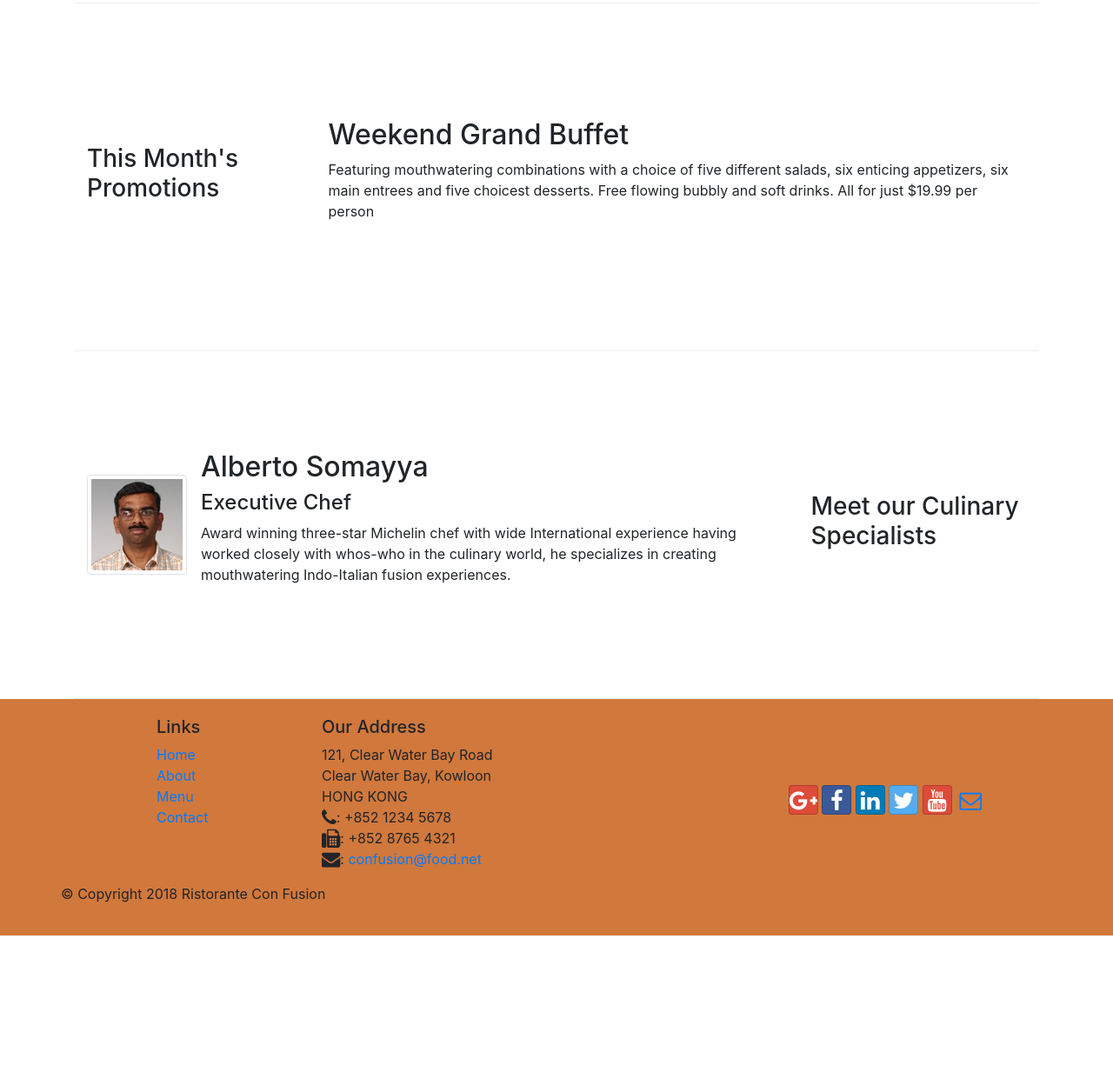
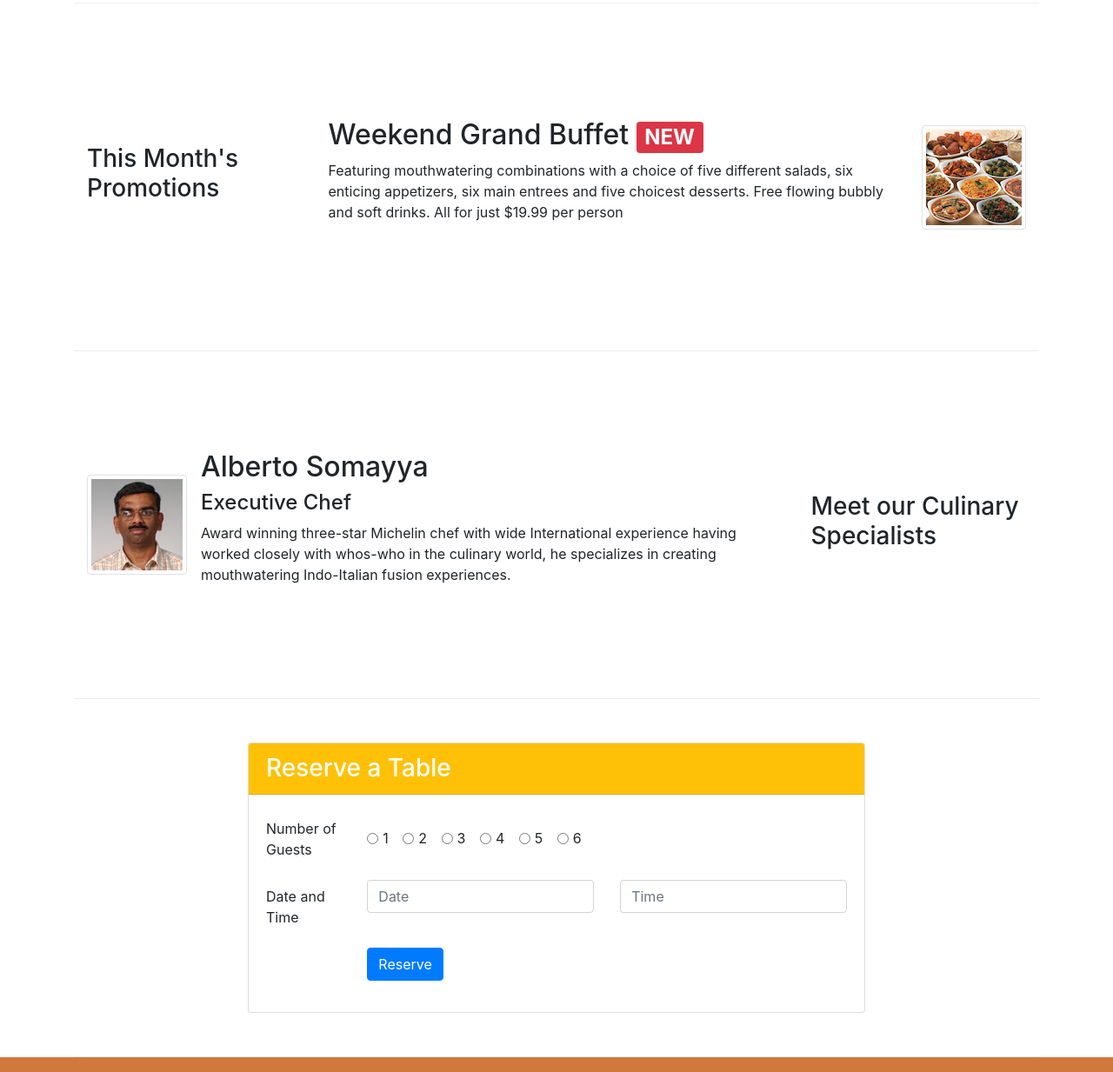
Before and after one commit to FranzGB/conFusion, a website: page index.html in a window 1280 px wide. Shown: the part 680-1913 px from the top of the page at 87% size. Before the commit the page ends 1756 px from the top, so only its background shows below. Drawn offline with nearby package versions, Linux system fonts and the light colour scheme.

Commit message:
Assignment 2

```diff
--- a/index.html
+++ b/index.html
@@ -39,8 +39,13 @@
                     <h1>Ristorante con Fusion</h1>
                     <p>We take inspiration from the World's best cuisines, and create a unique fusion experience. Our lipsmacking creations will tickle your culinary senses!</p>
                 </div>
-                <div class="col-12 col-sm align-self-center">
-                    <img src="img/logo.png" class="img-fluid" alt="">
+                <div class="col-12 col-sm align-self-center row">
+                    <div class="col-12 col-sm-6 align-self-center">
+                        <img src="img/logo.png" class="img-fluid" alt="">
+                    </div>
+                    <div class="col-12 col-sm-6 align-self-center">
+                        <a href="#ReserveForm" class="btn btn-warning btn-sm btn-block" role="button">Reserve Table</a>
+                    </div>
                 </div>
             </div>
         </div>
@@ -72,8 +77,13 @@
                 <h3>This Month's Promotions</h3>
             </div>
             <div class="col col-sm col-md">
-                <h2>Weekend Grand Buffet</h2>
-                <p>Featuring mouthwatering combinations with a choice of five different salads, six enticing appetizers, six main entrees and five choicest desserts. Free flowing bubbly and soft drinks. All for just $19.99 per person </p>
+                <div class="media">
+                    <img src="img/buffet.png" alt="Buffet" class="d-flex ml-3 img-thumbnail align-self-center order-last">
+                    <div class="media-body order-first">
+                        <h2 class="mt-0">Weekend Grand Buffet <span class="badge badge-danger">NEW</span></h2>
+                        <p class="d-none d-sm-block">Featuring mouthwatering combinations with a choice of five different salads, six enticing appetizers, six main entrees and five choicest desserts. Free flowing bubbly and soft drinks. All for just $19.99 per person </p>
+                    </div>
+                </div>
             </div>
         </div>
 
@@ -96,6 +106,61 @@
                     </div>
                 </div>
             </div>
+        </div>
+        <div class="row row-content align-items-center justify-content-center">
+            <div class="col-12 col-sm-8" >
+                <div class="card">
+                    <h3 class="card-header bg-warning text-white">Reserve a Table</h3>
+                    <div class="card-body">
+                        <form id="ReserveForm">
+                            <div class="form-group row">
+                                <label for="GuestNumber" class="col-md-2 col-form-label">Number of Guests</label>
+                                <div class="col-md-10 align-self-center">
+                                    <div class="form-check form-check-inline">
+                                        <input class="form-check-input" type="radio" name="inlineRadioOptions" id="inlineRadio1" value="option1">
+                                        <label class="form-check-label" for="inlineRadio1"> 1</label>
+                                      </div>
+                                      <div class="form-check form-check-inline">
+                                        <input class="form-check-input" type="radio" name="inlineRadioOptions" id="inlineRadio2" value="option2">
+                                        <label class="form-check-label" for="inlineRadio2"> 2</label>
+                                      </div>
+                                      <div class="form-check form-check-inline">
+                                        <input class="form-check-input" type="radio" name="inlineRadioOptions" id="inlineRadio3" value="option3">
+                                        <label class="form-check-label" for="inlineRadio3"> 3</label>
+                                      </div>
+                                      <div class="form-check form-check-inline">
+                                        <input class="form-check-input" type="radio" name="inlineRadioOptions" id="inlineRadio4" value="option4">
+                                        <label class="form-check-label" for="inlineRadio4"> 4</label>
+                                      </div>
+                                      <div class="form-check form-check-inline">
+                                        <input class="form-check-input" type="radio" name="inlineRadioOptions" id="inlineRadio5" value="option5">
+                                        <label class="form-check-label" for="inlineRadio5"> 5</label>
+                                      </div>
+                                      <div class="form-check form-check-inline">
+                                        <input class="form-check-input" type="radio" name="inlineRadioOptions" id="inlineRadio6" value="option6">
+                                        <label class="form-check-label" for="inlineRadio6"> 6</label>
+                                      </div>
+                                </div>
+                            </div>
+                            <div class="form-group row">
+                                <label for="DateTime" class="col-12 col-md-2 col-form-label">Date and Time</label>
+                                <div class="col-12 col-md-5">
+                                    <input type="text" class="form-control" id="datefield" name="datefield" placeholder="Date">
+                                </div>
+                                <div class="col-12 col-md-5">
+                                    <input type="text" class="form-control" id="timefield" name="timefield" placeholder="Time">
+                                </div>
+                            </div>
+                            <div class="form-group row">
+                                <div class="offset-md-2 col-md-10">
+                                    <button type="submit" class="btn btn-primary">Reserve</button>
+                                </div>
+                            </div>
+                        </form>
+                    </div>
+                </div>
+            </div>
+
         </div>
     </div>
 
```
Also changed, not shown: 1 other file.
